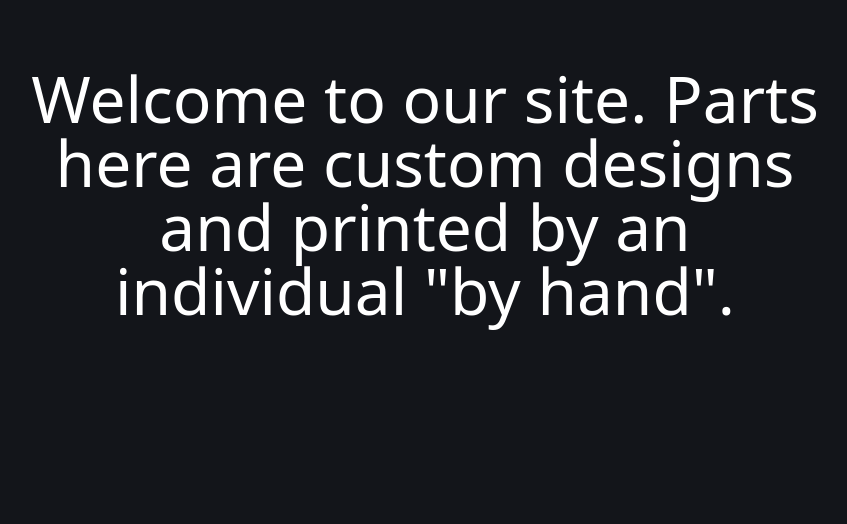
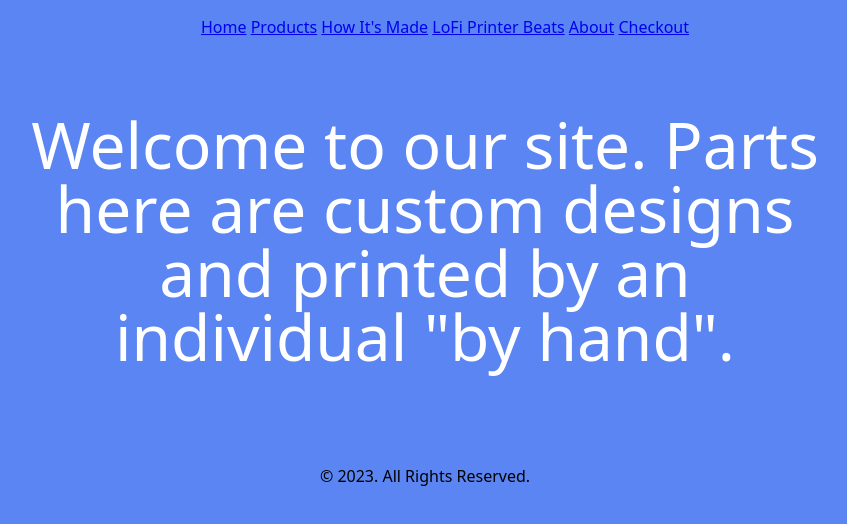
Before and after one commit to njh01/astro-site, an Astro site: page /about in a window 1280 px wide. Shown: the whole page, without its empty margins (215-1062 px from the left). Built offline with nearby package versions, Linux system fonts and the light colour scheme; Astro itself is replaced by a stand-in of ours.

Commit message:
headers, footers

```diff
--- a/src/layouts/Layout.astro
+++ b/src/layouts/Layout.astro
@@ -1,4 +1,7 @@
 ---
+import Header from "./header.astro"
+import Footer from "./footer.astro"
+
 interface Props {
 	title: string;
 }
@@ -17,7 +20,9 @@ const { title } = Astro.props;
 		<title>{title}</title>
 	</head>
 	<body>
+		<Header />
 		<slot />
+		<Footer />
 	</body>
 </html>
 <style is:global>
@@ -34,7 +39,7 @@ const { title } = Astro.props;
 	}
 	html {
 		font-family: system-ui, sans-serif;
-		background: #13151a;
+		background: #255eefc1; /* Sets background color */
 		background-size: 224px;
 	}
 	code {
--- /dev/null
+++ b/src/layouts/footer.astro
@@ -0,0 +1,3 @@
+<footer>
+  <p style="text-align: center;">&copy; 2023. All Rights Reserved.</p>
+</footer>
--- /dev/null
+++ b/src/layouts/header.astro
@@ -0,0 +1,12 @@
+<header>
+  <nav>
+    <ul style="text-align: center;">
+    <a href="/">Home</a>
+    <a href="./products">Products</a>
+    <a href="./howitsmade">How It's Made</a>
+    <a href="./lofi">LoFi Printer Beats</a>
+    <a href="./about">About</a>
+    <a href="./checkout">Checkout</a>
+    </ul>
+  </nav>
+</header>
--- a/src/pages/about.astro
+++ b/src/pages/about.astro
@@ -2,7 +2,7 @@
 import Layout from '../layouts/Layout.astro';
 ---
 
-<Layout title="AboutTest">
+<Layout title="About">
     <main>
         <h1>Welcome to our site. Parts here are custom designs and printed by an individual "by hand".</h1>
     </main>
--- a/src/pages/index.astro
+++ b/src/pages/index.astro
@@ -5,7 +5,7 @@ import Card from '../components/Card.astro';
 
 <Layout title="Welcome Page">
 	<main>
-		<svg
+		<!-- <svg
 			class="astro-a"
 			width="495"
 			height="623"
@@ -32,7 +32,7 @@ import Card from '../components/Card.astro';
 					<stop offset="1" stop-opacity="0.2"></stop>
 				</linearGradient>
 			</defs>
-		</svg>
+		</svg> -->
 		<h1>Welcome to <span class="text-gradient">Printing</span></h1>
 		<p class="instructions">
 			Welcome to <strong> sitename -999!</strong> Order parts or request custom ones!
```
Also changed, not shown: src/pages/checkout.astro (+9 -0 lines), src/pages/howitsmade.astro (+9 -0 lines), src/pages/lofi.astro (+9 -0 lines).
